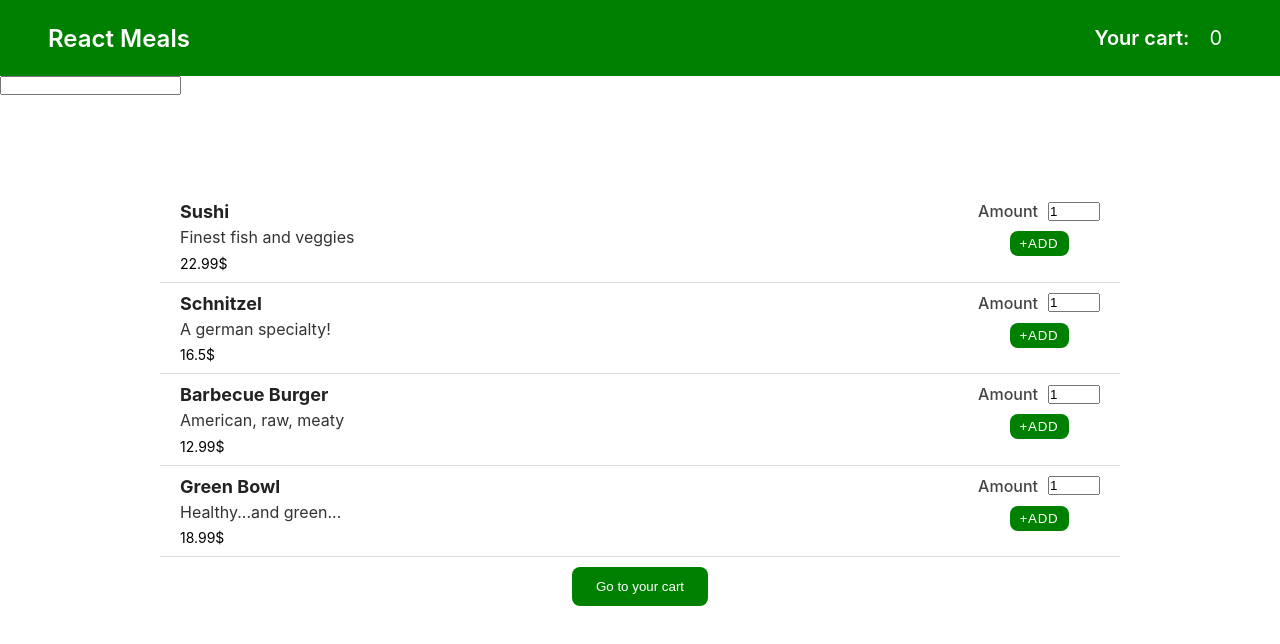
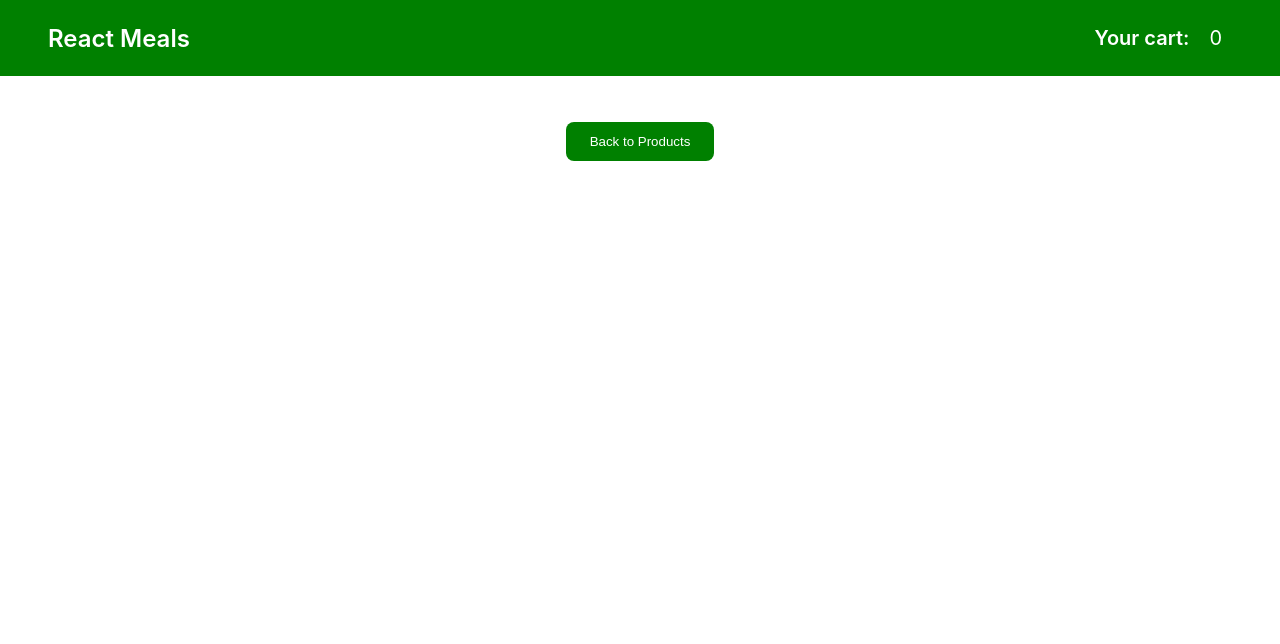
Before and after one commit to nemanjamalesija/e-commerce-mini, a React (Create React App) app: page / in a window 1280 px wide. Both pictures are taken after a click on the button "Go to your cart". Shown: the top 644 px of the page. Built offline with nearby package versions, Linux system fonts and the light colour scheme.

Commit message:
Create cart component, show cart hide cart methods

```diff
--- a/src/App.tsx
+++ b/src/App.tsx
@@ -1,16 +1,18 @@
 import React from 'react';
 import SingleProduct from './SingleProduct';
 import Header from './Header';
+import Cart from './Cart';
 import { useGlobalContext } from './context';
 
 function App() {
-  const { filteredProducts, showCart } = useGlobalContext();
+  const { filteredProducts, showCart, showCartHandler } = useGlobalContext();
 
   return (
     <div>
       <section className="section section-meals">
         <Header />
         {!showCart && <input type="text" name="name" />}
+        {showCart && <Cart />}
         {!showCart && (
           <div className="container container-meals">
             {filteredProducts.map((item) => {
@@ -19,7 +21,9 @@ function App() {
           </div>
         )}
         {!showCart && (
-          <button className="btn btn-go-to-cart">Go to your cart</button>
+          <button className="btn btn-go-to-cart" onClick={showCartHandler}>
+            Go to your cart
+          </button>
         )}
       </section>
     </div>
--- /dev/null
+++ b/src/Cart.tsx
@@ -0,0 +1,19 @@
+import React from 'react';
+import { useGlobalContext } from './context';
+import SingleCartItem from './SingleCartItem';
+
+const Cart = () => {
+  const { cart, hideCartHandler } = useGlobalContext();
+  return (
+    <div className="cart-div-one">
+      {cart.map((item) => {
+        return <SingleCartItem key={item.id} {...item} />;
+      })}
+      <button className="btn btn-go-to-cart" onClick={hideCartHandler}>
+        Back to Products
+      </button>
+    </div>
+  );
+};
+
+export default Cart;
--- /dev/null
+++ b/src/SingleCartItem.tsx
@@ -0,0 +1,7 @@
+import React from 'react';
+
+const SingleCartItem = () => {
+  return <div>SingleCartItem</div>;
+};
+
+export default SingleCartItem;
--- a/src/context.tsx
+++ b/src/context.tsx
@@ -3,20 +3,11 @@ import './index.css';
 import { useReducer } from 'react';
 import reducer from './reducer';
 import { DUMMY_MEALS } from './data';
-import { stateType, productWithAmount } from './types';
+import { contexStateAndMethods, productWithAmount } from './types';
 
 //////////////context
-type context = stateType & {
-  addToCartHandler({
-    id,
-    name,
-    price,
-    description,
-    amount,
-  }: productWithAmount): void;
-};
 
-const initialState: context = {
+const initialState: contexStateAndMethods = {
   cart: [],
   products: DUMMY_MEALS,
   filteredProducts: DUMMY_MEALS,
@@ -29,6 +20,8 @@ const initialState: context = {
     description,
     amount,
   }: productWithAmount): void {},
+  showCartHandler(): void {},
+  hideCartHandler(): void {},
 };
 
 const AppContext = React.createContext(initialState);
@@ -36,25 +29,36 @@ const AppContext = React.createContext(initialState);
 const AppProvider = ({ children }: { children: React.ReactNode }) => {
   const [state, dispatch] = useReducer(reducer, initialState);
 
-  const addToCartHandler = ({
+  const addToCartHandler: contexStateAndMethods['addToCartHandler'] = ({
     id,
     name,
     price,
     description,
     amount,
-  }: productWithAmount) => {
+  }) => {
     dispatch({
       type: 'ADD_PRODUCT_TO_CART',
       payload: { id, name, price, description, amount },
     });
   };
-  console.log(state.cart);
+
+  const showCartHandler: contexStateAndMethods['showCartHandler'] = () => {
+    dispatch({ type: 'SHOW_CART' });
+  };
+
+  const hideCartHandler: contexStateAndMethods['hideCartHandler'] = () => {
+    dispatch({ type: 'HIDE_CART' });
+  };
+
+  console.log(state);
 
   return (
     <AppContext.Provider
       value={{
         ...state,
         addToCartHandler,
+        showCartHandler,
+        hideCartHandler,
       }}
     >
       {children}
--- a/src/reducer.tsx
+++ b/src/reducer.tsx
@@ -4,11 +4,14 @@ const reducer = (state: stateType, action: ACTIONS) => {
   const { type, payload } = action;
 
   if (type === 'ADD_PRODUCT_TO_CART') {
+    if (payload && typeof payload === 'object') {
       const { amount, description, id, name, price } = payload;
 
       const currentProduct = state.cart.find(
         (product) => product.id === id + 'exists'
       );
+
+      // when add first item, condition is not met
       if (!currentProduct) {
         const newProduct = {
           id: id + 'exists',
@@ -19,8 +22,10 @@ const reducer = (state: stateType, action: ACTIONS) => {
         };
 
         return { ...state, cart: [...state.cart, newProduct] };
-    } else {
-      const newCard: stateType['cart'] = state.cart.map((product) => {
+      }
+      // product with "exists" id is in the cart, iterate through cart
+      else {
+        const newCard = state.cart.map((product) => {
           if (product.id === id + 'exists') {
             let newAmount: number;
             if (currentProduct.amount) {
@@ -33,6 +38,15 @@ const reducer = (state: stateType, action: ACTIONS) => {
         return { ...state, cart: newCard };
       }
     }
+  }
+
+  if (type === 'SHOW_CART' && !payload) {
+    return { ...state, showCart: true };
+  }
+
+  if (type === 'HIDE_CART' && !payload) {
+    return { ...state, showCart: false };
+  }
 
   return { ...state };
 };
```
Also changed, not shown: src/types.tsx (+17 -2 lines). Lines whose indentation alone changed are shown as unchanged.
